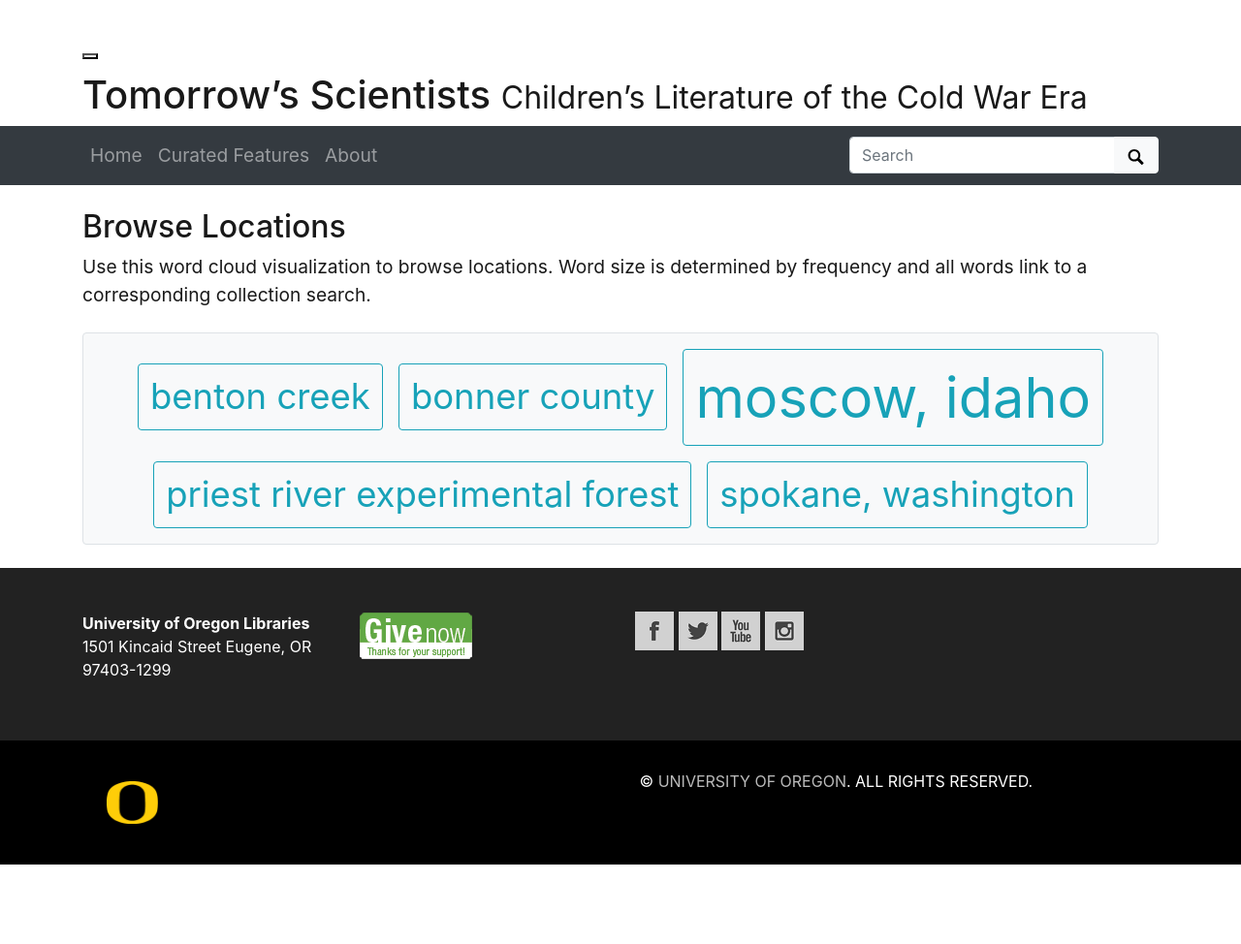
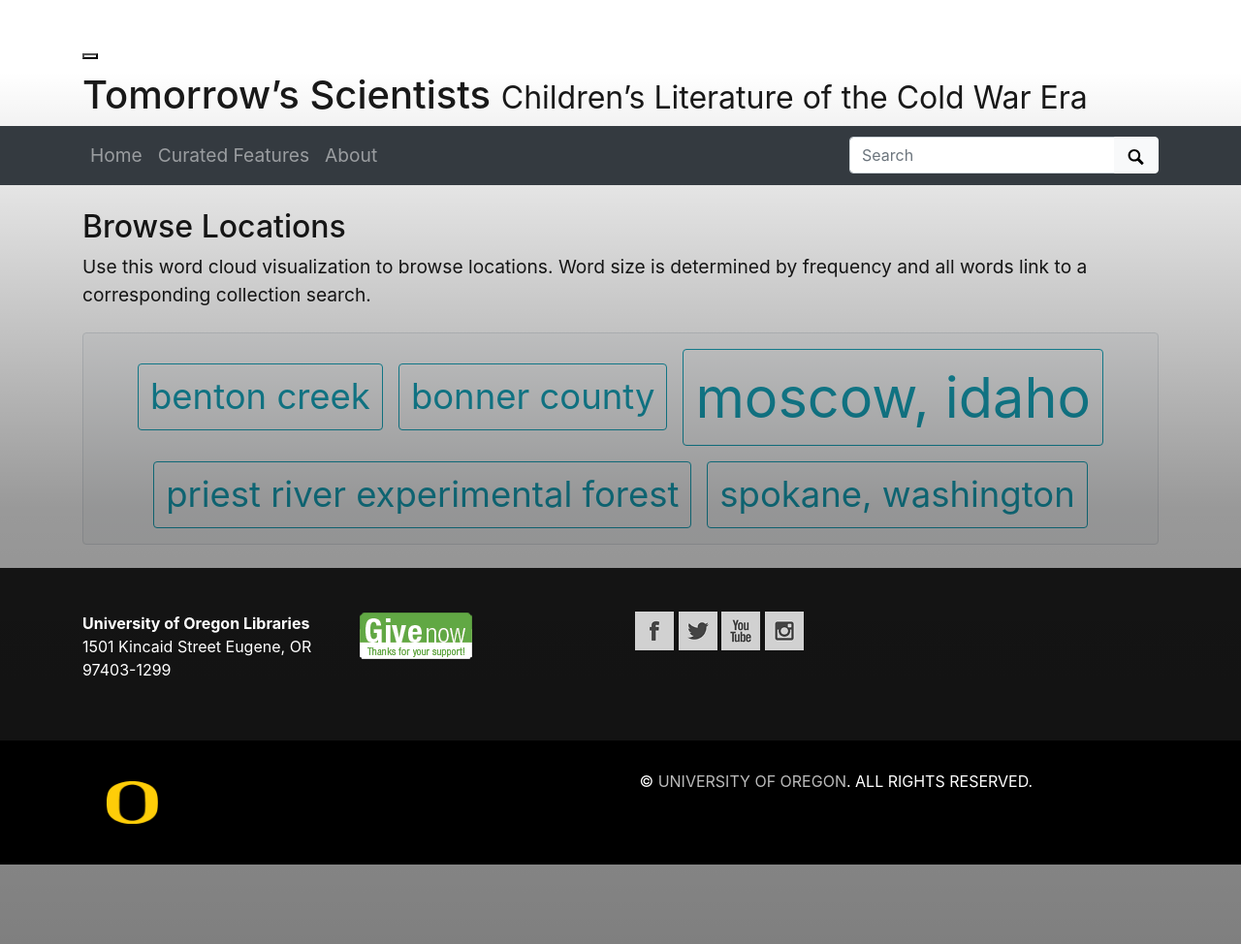
Before and after one commit to muradmikayilzadeh/tomorrows-scientists, a Jekyll site: the page built from pages/locations.md, in a window 1280 px wide. Shown: the whole page at 97% size. Built offline with Jekyll 4.4.1, drawn with Linux system fonts in a browser that asks for light colours; before the commit the page ends 900 px from its top, so only the background shows below that.

Commit message:
Update additional.css

```diff
--- a/assets/css/additional.css
+++ b/assets/css/additional.css
@@ -42,6 +42,18 @@
         border: 0;
     }
 }
+
+.image-masthead .background-container-gradient {
+    position: absolute;
+    left: 0;
+    right: 0;
+    display: block;
+    width: auto;
+    height: inherit;
+    background: linear-gradient(transparent, rgba(0, 0, 0, 0.4), rgba(0, 0, 0, 0.5));
+    height: 100%;
+}
+
 .constraints-container {
     line-height: 2.5;
     padding: 16px 19px;
```
